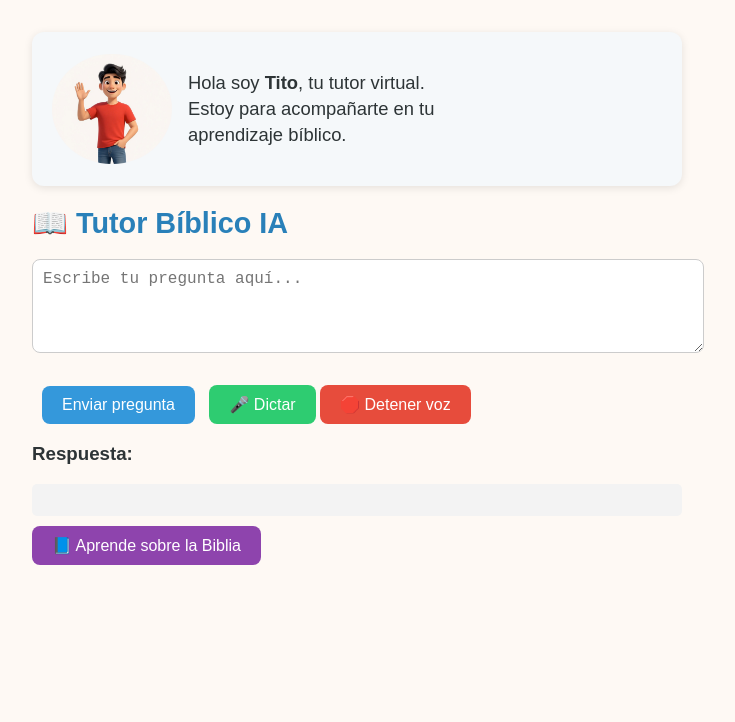
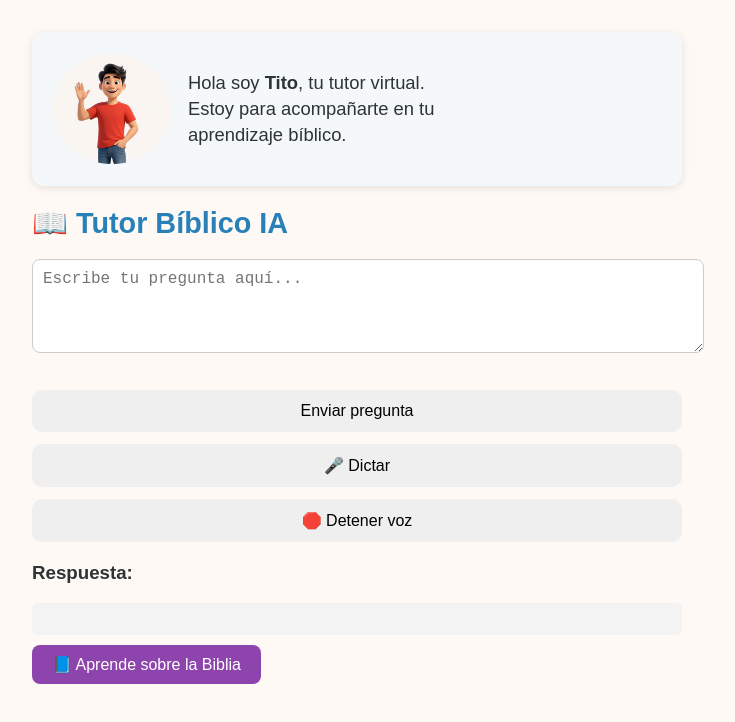
Before and after one commit to TutorBiblia/tutor-biblia-ai, a website: page public/index.html in a window 1280 px wide. Shown: the whole page, without its empty margins (283-1018 px from the left). Drawn offline with Linux system fonts and the light colour scheme.

Commit message:
Update index.html

```diff
--- a/public/index.html
+++ b/public/index.html
@@ -67,6 +67,22 @@
         font-size: 1.05rem;
       }
     }
+    .botones-accion {
+  display: flex;
+  flex-direction: column;
+  gap: 12px;
+  margin-top: 15px;
+  margin-bottom: 20px;
+}
+
+.botones-accion button {
+  padding: 12px 20px;
+  font-size: 1rem;
+  border: none;
+  border-radius: 10px;
+  cursor: pointer;
+}
+
   </style>
 </head>
 
@@ -87,9 +103,11 @@
   <br><br>
 
   <!-- Botones -->
-  <button onclick="enviarMensaje()" style="background-color: #3498db; color: white; padding: 10px 20px; border: none; border-radius: 8px; font-size: 1rem; margin-left: 10px; cursor: pointer;">Enviar pregunta</button>
-  <button onclick="reconocerVoz()" style="background-color: #2ecc71; color: white; padding: 10px 20px; border: none; border-radius: 8px; font-size: 1rem; margin-left: 10px; cursor: pointer;">🎤 Dictar</button>
-  <button onclick="detenerVoz()" style="background-color: #e74c3c; color: white; padding: 10px 20px; border: none; border-radius: 8px; font-size: 1rem; margin-top: 10px; cursor: pointer;">🛑 Detener voz</button>
+<div class="botones-accion">
+  <button onclick="enviarMensaje()">Enviar pregunta</button>
+  <button onclick="reconocerVoz()">🎤 Dictar</button>
+  <button onclick="detenerVoz()">🛑 Detener voz</button>
+</div>
 
   <p id="cargando" style="display:none; font-style: italic; color: #888;">⏳ Tito está pensando...</p>
 
```
